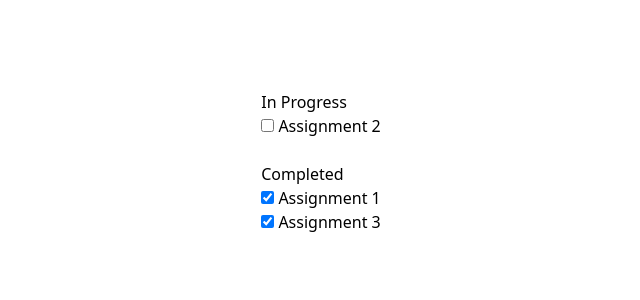
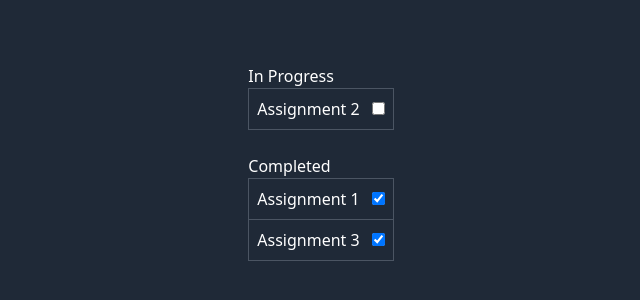
Before and after one commit to ihsan-khan/Beginner-vue3, a plain HTML site: page Day 7/index.html in a window 1280 px wide. Shown: the part 238-538 px from the top of the page, without its empty margins (319-959 px from the left). Drawn offline with nearby package versions, Linux system fonts and the light colour scheme.

Commit message:
Day 7, Deep dive into component

```diff
--- a/Day 7/index.html
+++ b/Day 7/index.html
@@ -7,7 +7,7 @@
     <script src="https://unpkg.com/vue@3/dist/vue.global.js"></script>
     <script src="https://cdn.tailwindcss.com"></script>
 </head>
-<body class="h-full grid place-items-center">
+<body class="h-full grid place-items-center bg-gray-800 text-white">
     <div id="app">
 
     </div>
--- a/Day 7/js/components/Assignment.js
+++ b/Day 7/js/components/Assignment.js
@@ -1,9 +1,9 @@
 export default {
     template: `
         <li>
-            <label>
-                <input type="checkbox" v-model="assignment.completed">
+            <label class="p-2 flex justify-between items-center">
                 {{ assignment.title }}
+                <input type="checkbox" v-model="assignment.completed" class="ml-3" />
             </label>
         </li>
     `,
--- a/Day 7/js/components/AssignmentList.js
+++ b/Day 7/js/components/AssignmentList.js
@@ -5,7 +5,7 @@ export default {
     },
     template: `<section v-show="assignments.length">
             <h1>{{ title }}</h1>
-            <ul>
+            <ul class="border border-gray-600 divide-y divide-gray-600">
                 <Assignment v-for="assignment in assignments" :key="assignment.id" :assignment="assignment" />
             </ul>
         </section>`,
```
